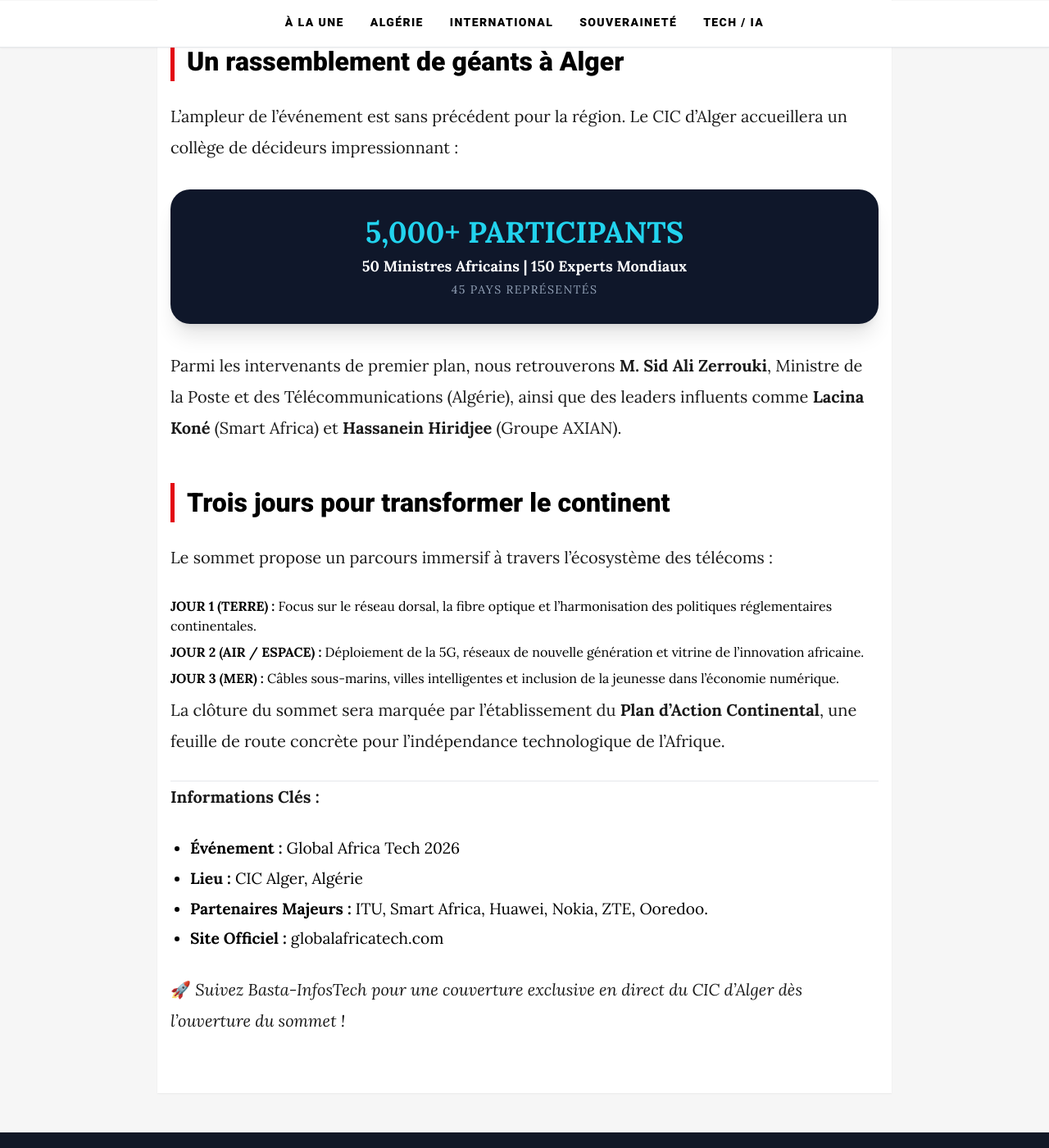
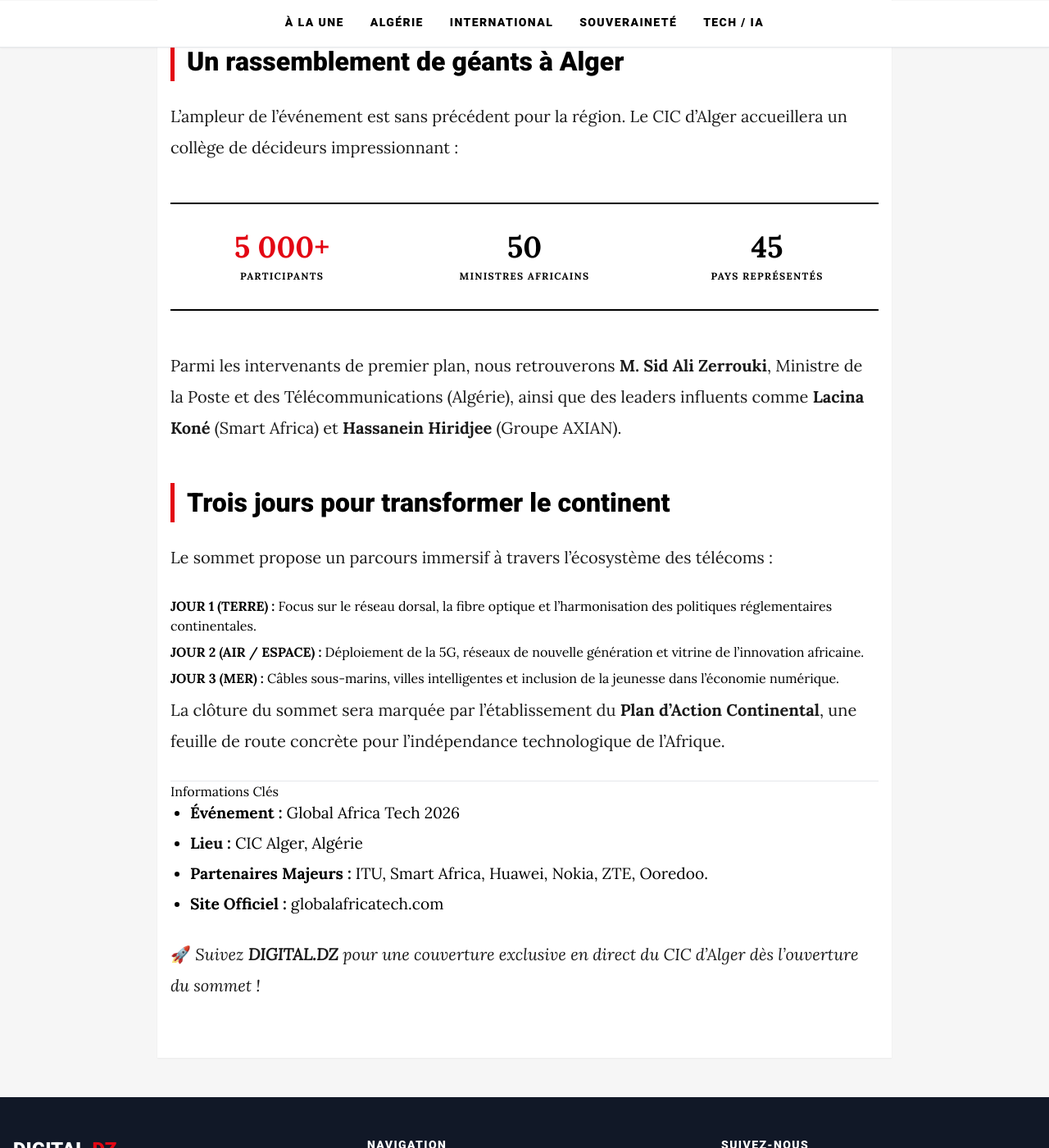
Before and after one commit to bastaps/Basta-InfosTech, a Jekyll site: the page built from presse/global-africa-tech-sommet-2026.md, in a window 1280 px wide and 1400 px high, scrolled down 2202 px. Shown: the whole window at 82% size. Built offline with Jekyll 4.4.1, drawn with Linux system fonts in a browser that asks for light colours; nearby versions of some CDN libraries; some of the changed text lies outside the part shown.

Commit message:
Update global-africa-tech-sommet-2026.md

```diff
--- a/presse/global-africa-tech-sommet-2026.md
+++ b/presse/global-africa-tech-sommet-2026.md
@@ -17,19 +17,31 @@
 
 Le programme s'articule autour d'une approche holistique nommée « Terre-Air-Mer-Espace », visant une interopérabilité totale :
 
-*   **PILLIER 01 - AIR :** Développement de satellites africains de communication et systèmes de connectivité autonomes sous l'égide de l'Agence spatiale africaine.
-*   **PILLIER 02 - MER :** Sécurisation et résilience des câbles sous-marins, transformation des ports en zones intelligentes et connectées.
-*   **PILLIER 03 - TERRE :** Déploiement de corridors panafricains de fibre optique et création de centres de données (Data Centers) régionaux gérés par l'IA.
-*   **PILLIER 04 - ESPACE :** Convergence des modèles de gouvernance pour garantir une souveraineté numérique continentale durable.
+*   **PILIER 01 - AIR :** Développement de satellites africains de communication et systèmes de connectivité autonomes sous l'égide de l'Agence spatiale africaine.
+*   **PILIER 02 - MER :** Sécurisation et résilience des câbles sous-marins, transformation des ports en zones intelligentes et connectées.
+*   **PILIER 03 - TERRE :** Déploiement de corridors panafricains de fibre optique et création de centres de données (Data Centers) régionaux gérés par l'IA.
+*   **PILIER 04 - ESPACE :** Convergence des modèles de gouvernance pour garantir une souveraineté numérique continentale durable.
 
 ## Un rassemblement de géants à Alger
 
 L'ampleur de l'événement est sans précédent pour la région. Le CIC d'Alger accueillera un collège de décideurs impressionnant :
 
-<div class="bg-slate-900 text-white p-8 my-8 rounded-3xl text-center shadow-xl">
-    <div class="text-4xl font-black text-cyan-400">5,000+ PARTICIPANTS</div>
-    <div class="text-lg font-bold mt-2">50 Ministres Africains | 150 Experts Mondiaux</div>
-    <div class="text-sm text-slate-400 mt-1 uppercase tracking-widest">45 Pays Représentés</div>
+<!-- Bloc de statistiques optimisé pour le style "Journal" -->
+<div class="my-12 border-y-2 border-black py-8">
+    <div class="grid grid-cols-1 md:grid-cols-3 gap-6 text-center">
+        <div>
+            <div class="text-4xl font-black tsa-red">5 000+</div>
+            <div class="text-xs font-bold uppercase tracking-widest mt-2">Participants</div>
+        </div>
+        <div>
+            <div class="text-4xl font-black">50</div>
+            <div class="text-xs font-bold uppercase tracking-widest mt-2">Ministres Africains</div>
+        </div>
+        <div>
+            <div class="text-4xl font-black">45</div>
+            <div class="text-xs font-bold uppercase tracking-widest mt-2">Pays Représentés</div>
+        </div>
+    </div>
 </div>
 
 Parmi les intervenants de premier plan, nous retrouverons **M. Sid Ali Zerrouki**, Ministre de la Poste et des Télécommunications (Algérie), ainsi que des leaders influents comme **Lacina Koné** (Smart Africa) et **Hassanein Hiridjee** (Groupe AXIAN).
@@ -44,12 +56,12 @@
 
 La clôture du sommet sera marquée par l'établissement du **Plan d'Action Continental**, une feuille de route concrète pour l'indépendance technologique de l'Afrique.
 
-***
+---
 
-**Informations Clés :**
+### Informations Clés
 *   **Événement :** Global Africa Tech 2026
 *   **Lieu :** CIC Alger, Algérie
 *   **Partenaires Majeurs :** ITU, Smart Africa, Huawei, Nokia, ZTE, Ooredoo.
 *   **Site Officiel :** [globalafricatech.com](https://globalafricatech.com)
 
-🚀 *Suivez Basta-InfosTech pour une couverture exclusive en direct du CIC d'Alger dès l'ouverture du sommet !*
+🚀 *Suivez **DIGITAL.DZ** pour une couverture exclusive en direct du CIC d'Alger dès l'ouverture du sommet !*
```
Also changed, not shown: other parts of presse/global-africa-tech-sommet-2026.md (+3 -3 lines).
